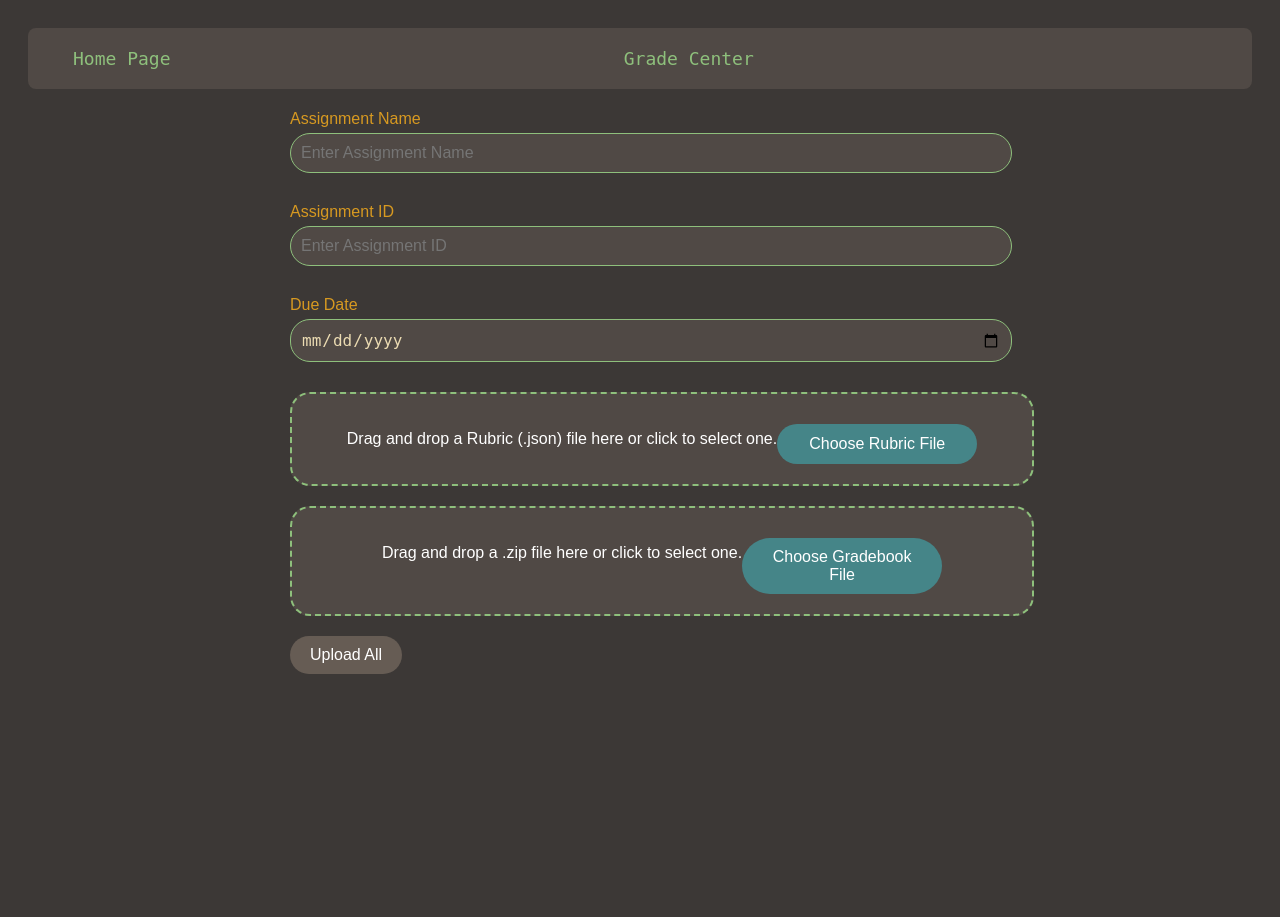
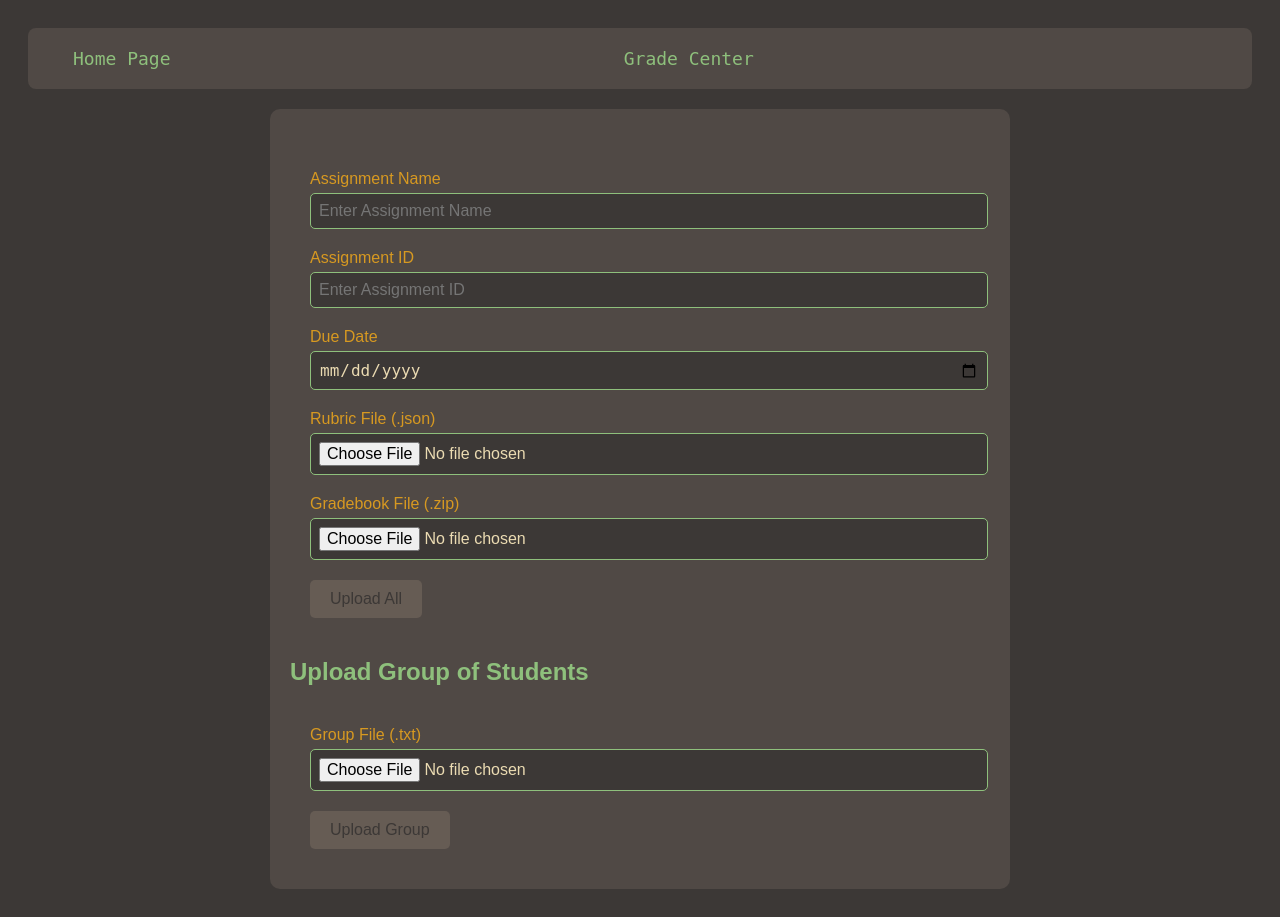
Before and after one commit to satwikShresth/grader, a Python web app: template fullstack/app/templates/homepage.html in a window 1280 px wide. Before the commit the page ends 674 px from the top, so only its background shows below. Run offline with Jinja, Linux system fonts and the light colour scheme; the template is opened without the code that fills it, so the values that code supplies are empty.

Commit message:
simipfying the home page

```diff
--- a/docker-compose.yml
+++ b/docker-compose.yml
@@ -1,4 +1,3 @@
-version: '3'
 services:
   db:
     image: postgres:12
--- a/fullstack/app/templates/homepage.html
+++ b/fullstack/app/templates/homepage.html
@@ -2,22 +2,18 @@
 <html lang="en">
 <head>
     <meta charset="UTF-8">
-    <meta name="viewport" content="width=device-width, initial-scale=1.0">
     <title>{{ title }}</title>
     <link rel="stylesheet" href="/static/homepage.css">
 </head>
 <body>
 
-    {% include 'navbar.html' %}  <!-- Navbar component -->
-    <!-- Main Container -->
+    {% include 'navbar.html' %}
+
     <div class="container">
-
-        <!-- Navbar -->
-
-        <!-- Title -->
         <h1>{{ title }}</h1>
 
-        <!-- Form to collect additional details -->
+        <!-- First form for Assignment upload -->
+        <form id="uploadForm" action="/upload/all/" method="post" enctype="multipart/form-data">
             <div class="form-section">
                 <label for="assignmentName">Assignment Name</label>
                 <input type="text" id="assignmentName" name="assignmentName" placeholder="Enter Assignment Name" required>
@@ -33,158 +29,152 @@
                 <input type="date" id="dueDate" name="dueDate" required>
             </div>
 
-        <!-- Rubric Upload Section -->
-        <div class="drop-area" id="rubric-drop-area" >
-            <p style="color: white;">Drag and drop a Rubric (.json) file here or click to select one.</p>
-            <input type="file" name="rubricFile" id="rubricElem" accept=".json" required class="hidden">
-            <button type="button" class="choose-file-btn rounded-btn" onclick="document.getElementById('rubricElem').click()">Choose Rubric File</button>
+            <div class="form-section">
+                <label for="rubricFile">Rubric File (.json)</label>
+                <input type="file" id="rubricFile" name="rubricFile" accept=".json" required>
             </div>
 
-        <!-- Gradebook Upload Section -->
-        <div class="drop-area" id="gradebook-drop-area" style="text-align: center;">
-            <p style="color: white;">Drag and drop a .zip file here or click to select one.</p>
-            <input type="file" name="gradebookFile" id="gradebookElem" accept=".zip" required class="hidden">
-            <button type="button" class="choose-file-btn rounded-btn" onclick="document.getElementById('gradebookElem').click()">Choose Gradebook File</button>
+            <div class="form-section">
+                <label for="gradebookFile">Gradebook File (.zip)</label>
+                <input type="file" id="gradebookFile" name="gradebookFile" accept=".zip" required>
             </div>
 
-        <!-- Submit Button (Initially disabled) -->
-        <button type="button" id="submitBtn" class="submit-btn" onclick="uploadAll()" disabled>Upload All</button>
+            <button type="submit" id="submitBtn" class="submit-btn" disabled>Upload All</button>
+        </form>
 
+        <!-- Second form for Group upload -->
+        <h2>Upload Group of Students</h2>
+        <form id="groupUploadForm" action="/upload/group" method="post" enctype="multipart/form-data">
+            <div class="form-section">
+                <label for="groupFile">Group File (.txt)</label>
+                <input type="file" id="groupFile" name="groupFile" accept=".txt" required>
+            </div>
+            <button type="submit" id="groupSubmitBtn" class="submit-btn" disabled>Upload Group</button>
+        </form>
     </div>
 
+    <!-- Simplified CSS for the form -->
+    <style>
+        body {
+            font-family: Arial, sans-serif;
+            background-color: #3c3836;
+            padding: 20px;
+            color: #ebdbb2;
+        }
+
+        h1, h2 {
+            color: #8ec07c;
+        }
+
+        form {
+            padding: 20px;
+            border-radius: 8px;
+        }
+
+        .container {
+            max-width: 700px;
+            margin: 0 auto;
+            background-color: #504945;
+            margin-top: 20px;
+            padding: 20px;
+            border-radius: 10px;
+        }
+
+        .form-section {
+            margin-bottom: 15px;
+        }
+
+        .form-section label {
+            display: block;
+            margin-bottom: 5px;
+            color: #d79921;
+        }
+
+        .form-section input[type="text"],
+        .form-section input[type="number"],
+        .form-section input[type="date"],
+        .form-section input[type="file"] {
+            width: 100%;
+            padding: 8px;
+            margin-bottom: 5px;
+            border: 1px solid #8ec07c;
+            border-radius: 5px;
+            background-color: #3c3836;
+            color: #ebdbb2;
+        }
+
+        .submit-btn {
+            background-color: #8ec07c;
+            color: #3c3836;
+            padding: 10px 20px;
+            border: none;
+            border-radius: 5px;
+            cursor: not-allowed;
+        }
+
+        .submit-btn.enabled {
+            cursor: pointer;
+        }
+
+        .submit-btn:hover:enabled {
+            background-color: #b8bb26;
+        }
+    </style>
+
     <script>
+        document.addEventListener('DOMContentLoaded', function() {
+            const submitBtn = document.getElementById('submitBtn');
+            const groupSubmitBtn = document.getElementById('groupSubmitBtn');
+            const form = document.getElementById('uploadForm');
+            const groupForm = document.getElementById('groupUploadForm');
+            const requiredFields = form.querySelectorAll('[required]');
+            const groupRequiredFields = groupForm.querySelectorAll('[required]');
+
             function checkFormCompletion() {
-            const assignmentName = document.getElementById('assignmentName').value;
-            const assignmentId = document.getElementById('assignmentId').value;
-            const dueDate = document.getElementById('dueDate').value;
-            const rubricFile = document.getElementById('rubricElem').files.length > 0;
-            const gradebookFile = document.getElementById('gradebookElem').files.length > 0;
+                let allFilled = true;
+                requiredFields.forEach(function(field) {
+                    if (!field.value || (field.type === 'file' && field.files.length === 0)) {
+                        allFilled = false;
+                    }
+                });
 
-            const submitBtn = document.getElementById('submitBtn');
-
-            if (assignmentName && assignmentId && dueDate && rubricFile && gradebookFile) {
+                if (allFilled) {
                     submitBtn.disabled = false;
+                    submitBtn.classList.add('enabled');
                 } else {
                     submitBtn.disabled = true;
+                    submitBtn.classList.remove('enabled');
                 }
             }
 
-        // Event listeners for form inputs
-        document.getElementById('assignmentName').addEventListener('input', checkFormCompletion);
-        document.getElementById('assignmentId').addEventListener('input', checkFormCompletion);
-        document.getElementById('dueDate').addEventListener('input', checkFormCompletion);
-        document.getElementById('rubricElem').addEventListener('change', checkFormCompletion);
-        document.getElementById('gradebookElem').addEventListener('change', checkFormCompletion);
-
-        function handleRubricFileSelection(files) {
-            let dropArea = document.getElementById('rubric-drop-area');
-
-            if (files.length === 0) {
-                alert("Please select a .json file.");
-                dropArea.classList.remove('highlight');
-                return;
+            function checkGroupFormCompletion() {
+                let allFilled = true;
+                groupRequiredFields.forEach(function(field) {
+                    if (!field.value || (field.type === 'file' && field.files.length === 0)) {
+                        allFilled = false;
                     }
-
-            let file = files[0];
-            if (file.name.toLowerCase().endsWith('.json')) {
-                dropArea.classList.add('highlight');
-            } else {
-                alert("Invalid file type. Please upload a .json file.");
-                dropArea.classList.remove('highlight');
-                document.getElementById('rubricElem').value = '';
-            }
-            checkFormCompletion();
-        }
-
-        function handleGradebookFileSelection(files) {
-            let dropArea = document.getElementById('gradebook-drop-area');
-
-            if (files.length === 0) {
-                alert("Please select a .zip file.");
-                dropArea.classList.remove('highlight');
-                return;
-            }
-
-            let file = files[0];
-            if (file.name.toLowerCase().endsWith('.zip')) {
-                dropArea.classList.add('highlight');
-            } else {
-                alert("Invalid file type. Please upload a .zip file.");
-                dropArea.classList.remove('highlight');
-                document.getElementById('gradebookElem').value = '';
-            }
-            checkFormCompletion();
-        }
-
-        // Initialize each drop area with its own handlers
-        function initDropArea(dropAreaId, fileInputId, handleFileSelection) {
-            let dropArea = document.getElementById(dropAreaId);
-            let fileInput = document.getElementById(fileInputId);
-
-            fileInput.addEventListener('change', (event) => {
-                handleFileSelection(event.target.files);
                 });
 
-            function addHighlight(e) {
-                e.preventDefault();
-                e.stopPropagation();
-                dropArea.classList.add('highlight');
-            }
-
-            function removeHighlight(e) {
-                e.preventDefault();
-                e.stopPropagation();
-                dropArea.classList.remove('highlight');
-            }
-
-            function handleDrop(e) {
-                e.preventDefault();
-                e.stopPropagation();
-                removeHighlight(e);
-
-                let files = e.dataTransfer.files;
-                if (files.length) {
-                    fileInput.files = files;
-                    handleFileSelection(files);
+                if (allFilled) {
+                    groupSubmitBtn.disabled = false;
+                    groupSubmitBtn.classList.add('enabled');
+                } else {
+                    groupSubmitBtn.disabled = true;
+                    groupSubmitBtn.classList.remove('enabled');
                 }
             }
 
-            // Assign drag-and-drop events for the drop area
-            dropArea.addEventListener('dragenter', addHighlight);
-            dropArea.addEventListener('dragover', addHighlight);
-            dropArea.addEventListener('dragleave', removeHighlight);
-            dropArea.addEventListener('drop', handleDrop);
-        }
+            requiredFields.forEach(function(field) {
+                field.addEventListener('input', checkFormCompletion);
+                field.addEventListener('change', checkFormCompletion);
+            });
 
-        // Initialize drop areas
-        initDropArea('rubric-drop-area', 'rubricElem', handleRubricFileSelection);
-        initDropArea('gradebook-drop-area', 'gradebookElem', handleGradebookFileSelection);
+            groupRequiredFields.forEach(function(field) {
+                field.addEventListener('input', checkGroupFormCompletion);
+                field.addEventListener('change', checkGroupFormCompletion);
+            });
+        });
+    </script>
 
-        // Upload all data
-        function uploadAll() {
-            const assignmentName = document.getElementById('assignmentName').value;
-            const assignmentId = document.getElementById('assignmentId').value;
-            const dueDate = document.getElementById('dueDate').value;
-            const rubricFile = document.getElementById('rubricElem').files[0];
-            const gradebookFile = document.getElementById('gradebookElem').files[0];
-
-            let formData = new FormData();
-            formData.append('assignmentName', assignmentName);
-            formData.append('assignmentId', assignmentId);
-            formData.append('dueDate', dueDate);
-            formData.append('rubricFile', rubricFile);
-            formData.append('gradebookFile', gradebookFile);
-
-            fetch('/upload/all/', {
-                method: 'POST',
-                body: formData
-            }).then(response => response.json())
-              .then(result => {
-                  alert(result.message);
-              }).catch(error => {
-                  alert('Error uploading data: ' + error);
-              });
-        }
-    </script>
 </body>
 </html>
```
Also changed, not shown: fullstack/app/endpoints/grading.py (+159 -213 lines). Lines whose indentation alone changed are shown as unchanged.
